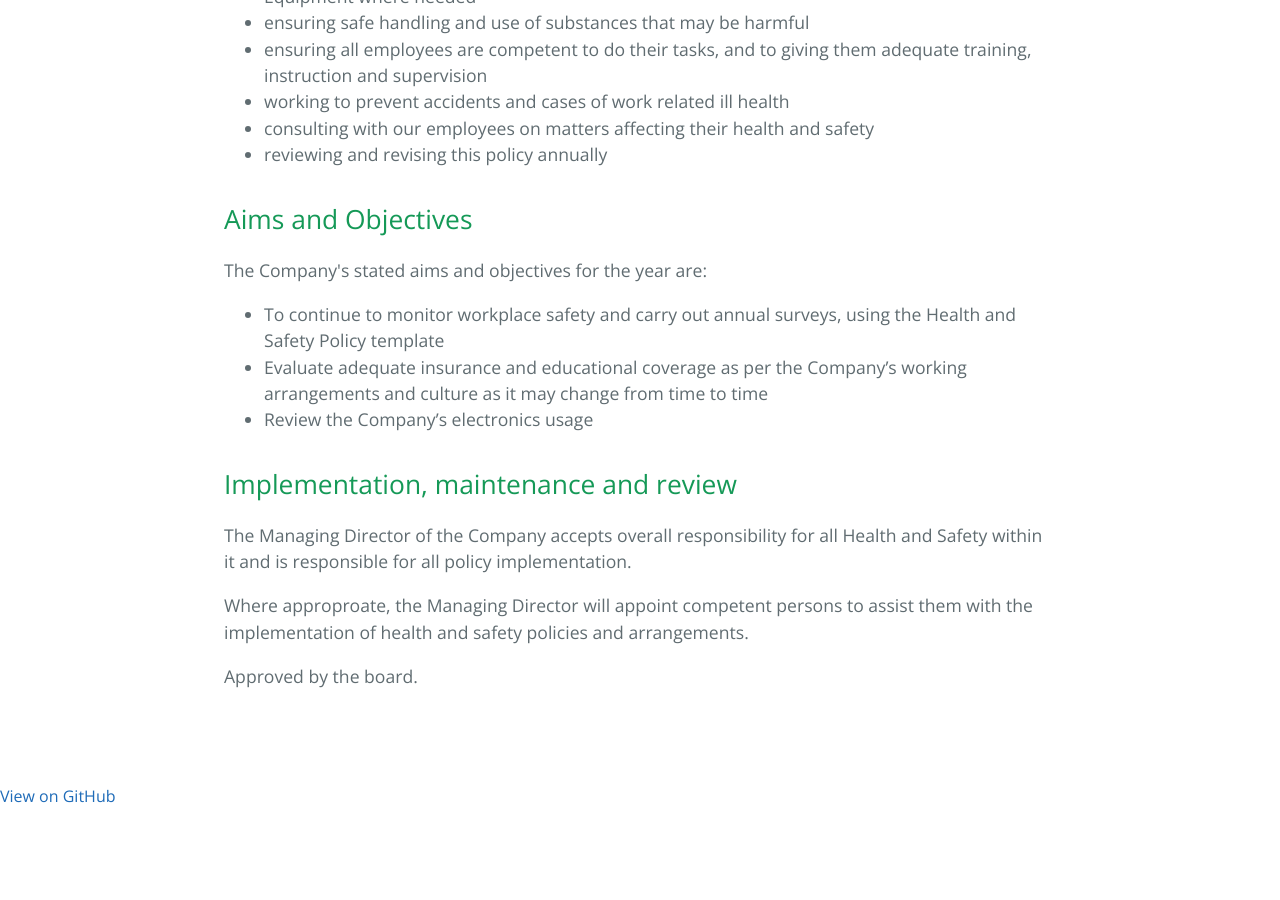
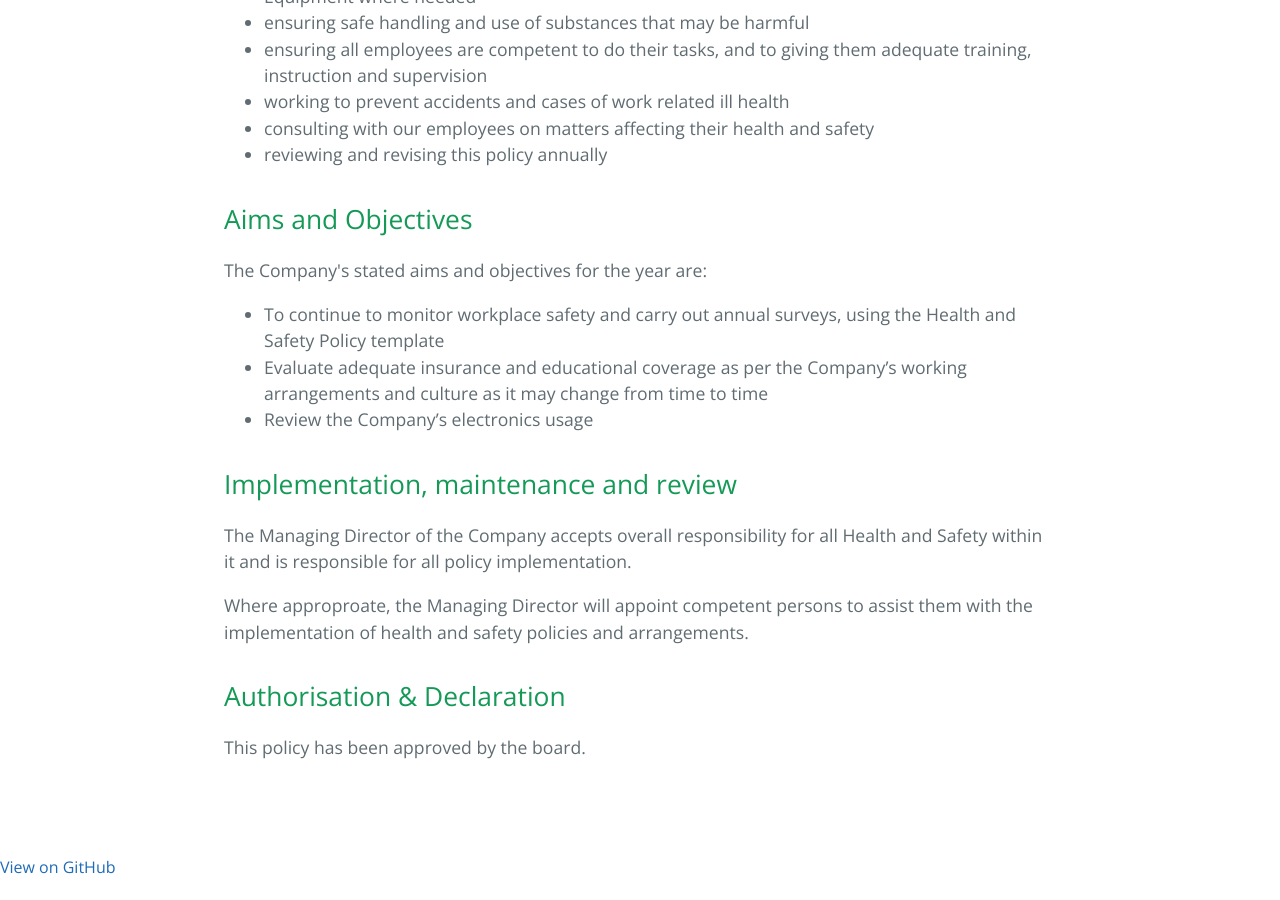
Before and after one commit to Axelisys/policies, a Jekyll site: the page built from health_and_safety_policy_statement.md, in a window 1280 px wide and 900 px high, scrolled down 864 px. Built offline with Jekyll 4.4.1, drawn with Linux system fonts in a browser that asks for light colours; before the commit the page ends 1693 px from its top, so only the background shows below that.

Commit message:
Made the policy consistent with other policies
Added footed of board authorisation

```diff
--- a/health_and_safety_policy_statement.md
+++ b/health_and_safety_policy_statement.md
@@ -36,4 +36,5 @@ The Managing Director of the Company accepts overall responsibility for all Heal
 
 Where approproate, the Managing Director will appoint competent persons to assist them with the implementation of health and safety policies and arrangements.
 
-Approved by the board.
+## Authorisation & Declaration
+This policy has been approved by the board.
```
